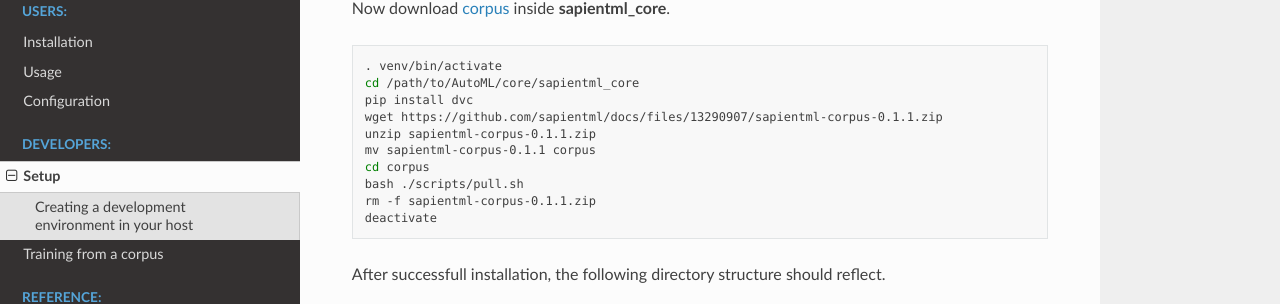
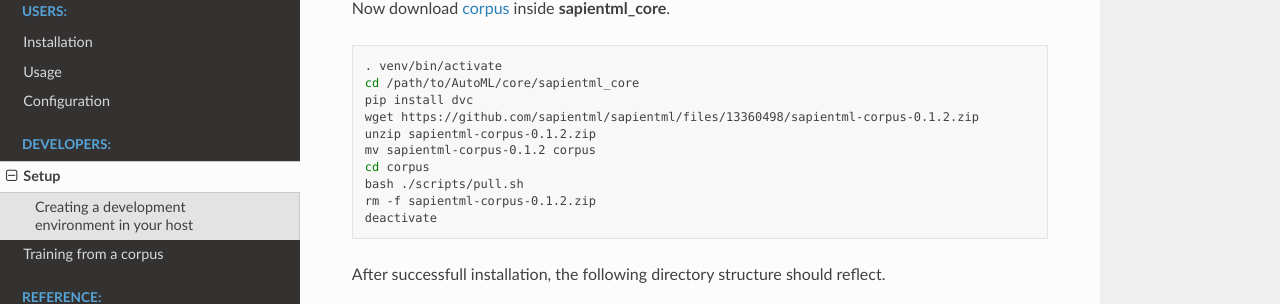
Before and after one commit to sapientml/docs, a Sphinx documentation site: the page built from docs/dev/setup.rst, in a window 1280 px wide and 900 px high, scrolled down 880 px. Shown: the part 172-476 px from the top of the window. Built offline with Sphinx 7.4.7 and the Read the Docs theme 2.0.0, drawn with Linux system fonts in a browser that asks for light colours.

Commit message:
docs: update corpus URL
Signed-off-by: Kosaku Kimura <kimura.kosaku@fujitsu.com>

```diff
--- a/docs/dev/setup.rst
+++ b/docs/dev/setup.rst
@@ -50,19 +50,19 @@
    pip install -e /path/to/AutoML/core
    deactivate
 
-Now download `corpus <https://github.com/sapientml/docs/files/13290907/sapientml-corpus-0.1.1.zip>`_ inside **sapientml_core**.
+Now download `corpus <https://github.com/sapientml/sapientml/files/13360498/sapientml-corpus-0.1.2.zip>`_ inside **sapientml_core**.
 
 .. code-block:: bash
 
    . venv/bin/activate
    cd /path/to/AutoML/core/sapientml_core
    pip install dvc
-   wget https://github.com/sapientml/docs/files/13290907/sapientml-corpus-0.1.1.zip
-   unzip sapientml-corpus-0.1.1.zip
-   mv sapientml-corpus-0.1.1 corpus
+   wget https://github.com/sapientml/sapientml/files/13360498/sapientml-corpus-0.1.2.zip
+   unzip sapientml-corpus-0.1.2.zip
+   mv sapientml-corpus-0.1.2 corpus
    cd corpus
    bash ./scripts/pull.sh
-   rm -f sapientml-corpus-0.1.1.zip
+   rm -f sapientml-corpus-0.1.2.zip
    deactivate
 
 After successfull installation, the following directory structure should reflect.
```
